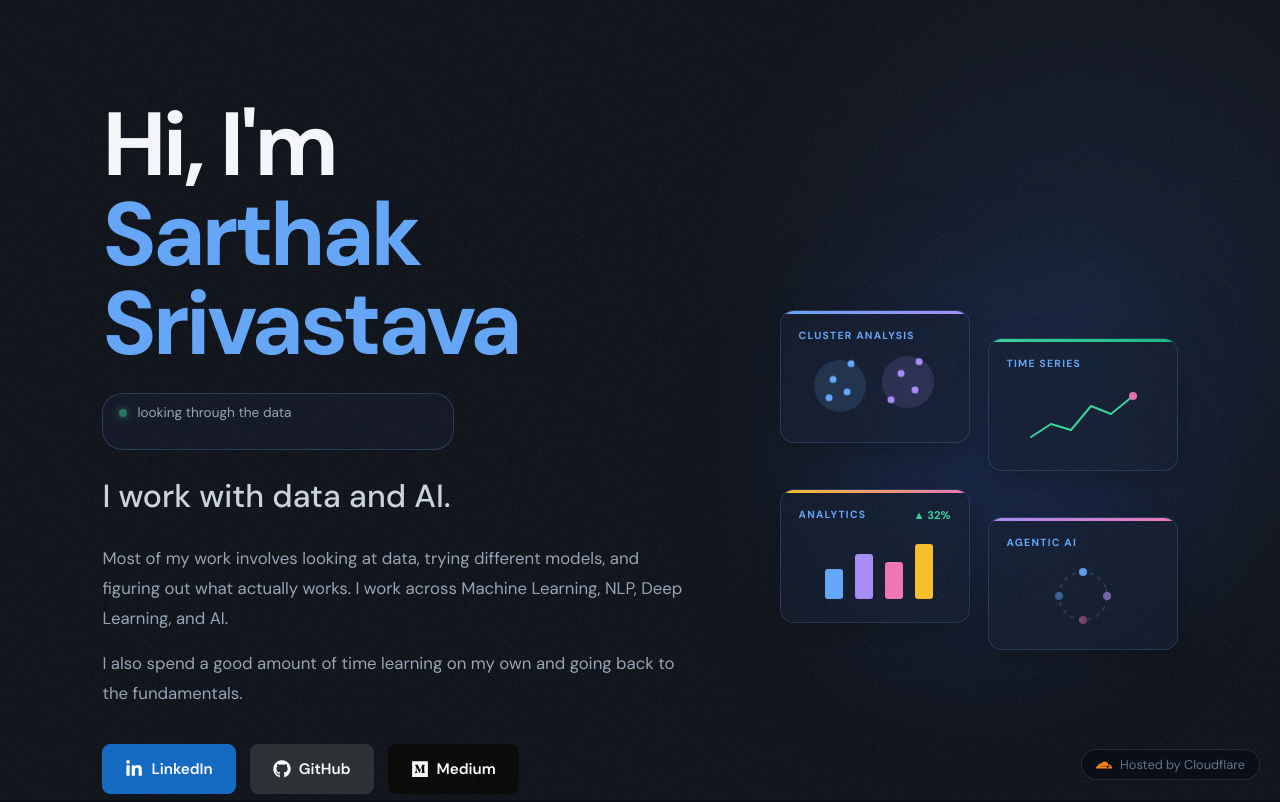
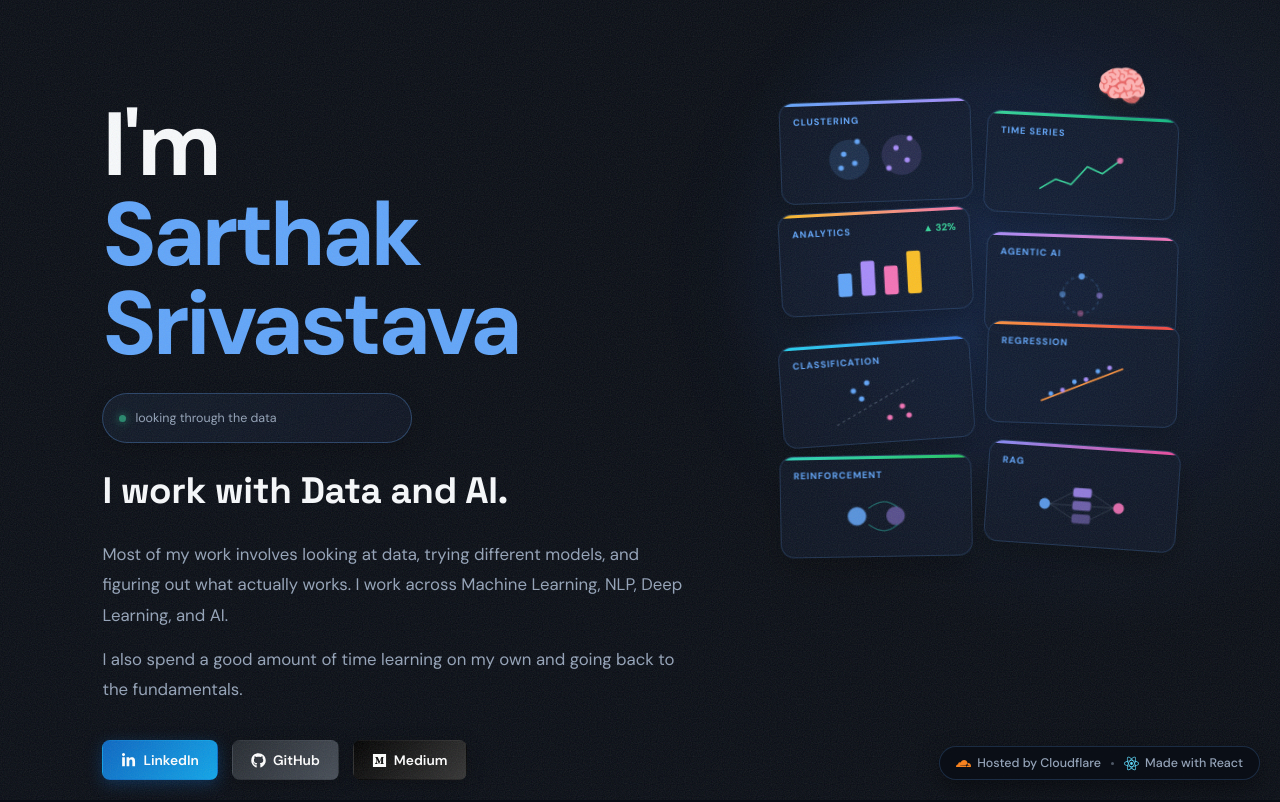
Before and after one commit to sarthakSrrrri/portfolio_fe, a React (Vite) app: page / in a window 1280 px wide. Shown: the top 802 px of the page. Built offline with nearby package versions, Linux system fonts and the light colour scheme.

Commit message:
deploy home section cloudflare

```diff
--- a/src/components/certifications/certifications.css
+++ b/src/components/certifications/certifications.css
@@ -54,10 +54,17 @@ height: 52px;
 border-radius: 12px;
 flex-shrink: 0;
 border: 1px solid rgba(148, 163, 184, 0.2);
-background: rgba(255, 153, 0, 0.1);
-color: #ff9900;
+background: rgba(96, 165, 250, 0.1);
+color: #60a5fa;
 font-size: 1.4rem;
 font-weight: 700;
+}
+
+.cert-icon-aws {
+border-color: rgba(255, 153, 0, 0.3);
+background: #232f3e;
+color: #ff9900;
+font-size: 1.6rem;
 }
 
 .cert-body h4 {
--- a/src/components/certifications/certifications.jsx
+++ b/src/components/certifications/certifications.jsx
@@ -7,12 +7,14 @@ const CERTIFICATIONS = [
     issuer: 'Amazon Web Services (AWS)',
     issued: 'Issued Jan 2026',
     Icon: FaAws,
+    brand: 'aws',
   },
   {
     title: 'Amazon Bedrock powered Agents with MCP Servers using the Strands Agents SDK',
     issuer: 'Amazon Web Services (AWS)',
     issued: 'Issued Jan 2026',
     Icon: FaAws,
+    brand: 'aws',
   },
   {
     title: 'Data Science | 6 Months Industry Live Training',
@@ -32,7 +34,7 @@ function Certifications() {
         <div className="cert-list">
           {CERTIFICATIONS.map((cert) => (
             <div className="cert-entry" key={cert.title}>
-              <div className="cert-icon">
+              <div className={`cert-icon${cert.brand === 'aws' ? ' cert-icon-aws' : ''}`}>
                 {cert.Icon ? <cert.Icon aria-hidden="true" /> : cert.initials}
               </div>
 
--- a/src/page/homePage/home.css
+++ b/src/page/homePage/home.css
@@ -27,21 +27,52 @@ bottom: 20px;
 z-index: 50;
 display: flex;
 align-items: center;
-gap: 8px;
-padding: 6px 14px;
+gap: 10px;
+padding: 8px 16px;
 border-radius: 999px;
 border: 1px solid rgba(96, 165, 250, 0.2);
 background: rgba(8, 12, 20, 0.75);
-backdrop-filter: blur(10px);
-font-size: 0.8rem;
-color: #64748b;
+backdrop-filter: blur(12px);
+box-shadow: 0 8px 22px rgba(0, 0, 0, 0.35);
+font-size: 0.78rem;
+font-weight: 500;
+color: #94a3b8;
 white-space: nowrap;
+transition: border-color 0.25s ease, transform 0.25s ease, box-shadow 0.25s ease;
+}
+
+.hosted-badge:hover {
+border-color: rgba(96, 165, 250, 0.4);
+transform: translateY(-2px);
+box-shadow: 0 12px 28px rgba(0, 0, 0, 0.45);
+}
+
+.hosted-item {
+display: inline-flex;
+align-items: center;
+gap: 6px;
+}
+
+.hosted-divider {
+width: 3px;
+height: 3px;
+border-radius: 50%;
+background: rgba(148, 163, 184, 0.5);
+flex-shrink: 0;
 }
 
 .hosted-icon {
-width: 16px;
-height: 16px;
+width: 15px;
+height: 15px;
+flex-shrink: 0;
+}
+
+.hosted-icon-cf {
 color: #f6821f;
+}
+
+.hosted-icon-react {
+color: #61dafb;
 }
 
 .home-container {
@@ -72,32 +103,34 @@ color: #60a5fa;
 }
 
 .home-role {
-font-size: clamp(1.4rem, 2.5vw, 2rem);
-font-weight: 500;
-line-height: 1.4;
-color: #cbd5e1;
+font-family: "Space Grotesk", sans-serif;
+font-size: clamp(1.6rem, 3vw, 2.3rem);
+font-weight: 700;
+line-height: 1.3;
+letter-spacing: -0.01em;
+color: #f8fafc;
 margin-bottom: 24px;
 }
 
 .status-line {
 display: inline-flex;
-align-items: flex-start;
-gap: 10px;
+align-items: center;
+gap: 9px;
 max-width: 100%;
 margin-bottom: 24px;
-padding: 10px 16px;
-border: 1px solid rgba(96, 165, 250, 0.25);
-border-radius: 20px;
-background: rgba(15, 23, 42, 0.5);
-font-size: 0.85rem;
+padding: 8px 16px;
+border: 1px solid rgba(96, 165, 250, 0.3);
+border-radius: 999px;
+background: linear-gradient(135deg, rgba(96, 165, 250, 0.08), rgba(15, 23, 42, 0.6));
+box-shadow: 0 8px 20px rgba(0, 0, 0, 0.25);
+font-size: 0.78rem;
 color: #94a3b8;
 }
 
 .status-dot {
-width: 8px;
-height: 8px;
+width: 7px;
+height: 7px;
 flex-shrink: 0;
-margin-top: 5px;
 border-radius: 50%;
 background: #34d399;
 box-shadow: 0 0 8px #34d399;
@@ -107,7 +140,7 @@ animation: pulseNode 2s ease-in-out infinite;
 .status-cycle {
 position: relative;
 display: block;
-width: 300px;
+width: 260px;
 max-width: 100%;
 height: 2.6em;
 overflow: hidden;
@@ -115,8 +148,9 @@ overflow: hidden;
 
 .status-cycle span {
 position: absolute;
-left: 0;
-top: 0;
+inset: 0;
+display: flex;
+align-items: center;
 line-height: 1.3;
 opacity: 0;
 animation: cycleText 28s infinite;
@@ -192,19 +226,19 @@ gap: 14px;
 }
 
 .home-button {
-padding: 14px 22px;
+padding: 10px 18px;
 border-radius: 8px;
-font-size: 0.95rem;
+font-size: 0.86rem;
 font-weight: 600;
 transition: all 0.25s ease;
 display: inline-flex;
 align-items: center;
-gap: 8px;
+gap: 7px;
 }
 
 .button-icon {
-width: 18px;
-height: 18px;
+width: 15px;
+height: 15px;
 flex-shrink: 0;
 }
 
@@ -230,39 +264,39 @@ transform: translateY(-2px);
 }
 
 .linkedin-button {
-background: #0a66c2;
-border-color: #0a66c2;
+background: linear-gradient(135deg, #0a66c2, #0ea5e9);
+border-color: transparent;
 color: #ffffff;
+box-shadow: 0 4px 16px rgba(10, 102, 194, 0.35);
 }
 
 .linkedin-button:hover {
-background: #0b74d6;
-border-color: #0b74d6;
-color: #ffffff;
+transform: translateY(-2px);
+box-shadow: 0 8px 22px rgba(10, 102, 194, 0.5);
 }
 
 .github-button {
-background: #24292f;
-border-color: #24292f;
+background: linear-gradient(135deg, #24292f, #454c56);
+border-color: transparent;
 color: #ffffff;
+box-shadow: 0 4px 16px rgba(0, 0, 0, 0.35);
 }
 
 .github-button:hover {
-background: #32393f;
-border-color: #32393f;
-color: #ffffff;
+transform: translateY(-2px);
+box-shadow: 0 8px 22px rgba(0, 0, 0, 0.5);
 }
 
 .medium-button {
-background: #000000;
-border-color: #000000;
+background: linear-gradient(135deg, #000000, #333333);
+border-color: transparent;
 color: #ffffff;
+box-shadow: 0 4px 16px rgba(0, 0, 0, 0.35);
 }
 
 .medium-button:hover {
-background: #1a1a1a;
-border-color: #1a1a1a;
-color: #ffffff;
+transform: translateY(-2px);
+box-shadow: 0 8px 22px rgba(0, 0, 0, 0.55);
 }
 
 .home-tech {
@@ -334,11 +368,11 @@ animation: none;
 
 .home-visual {
 position: relative;
+align-self: start;
 display: flex;
 justify-content: center;
 align-items: flex-start;
 min-height: 480px;
-padding-top: 40px;
 }
 
 .visual-glow {
@@ -350,25 +384,41 @@ background: rgba(37, 99, 235, 0.15);
 filter: blur(70px);
 }
 
+.floating-icon {
+position: absolute;
+top: -34px;
+right: 30px;
+z-index: 2;
+font-size: 2.6rem;
+filter: drop-shadow(0 10px 12px rgba(0, 0, 0, 0.5)) drop-shadow(0 2px 0 rgba(255, 255, 255, 0.08));
+animation: floatIcon 4.5s ease-in-out infinite;
+pointer-events: none;
+}
+
+@keyframes floatIcon {
+0%, 100% {
+transform: translateY(0) rotate(-6deg);
+}
+50% {
+transform: translateY(-14px) rotate(8deg);
+}
+}
+
 .mini-grid {
 position: relative;
 z-index: 1;
 width: 100%;
-max-width: 480px;
+max-width: 400px;
 display: grid;
 grid-template-columns: 1fr 1fr;
 align-items: start;
-gap: 18px;
-}
-
-.mini-grid > div:nth-child(2n) {
-margin-top: 28px;
+gap: 14px;
 }
 
 .mini-card {
 position: relative;
 overflow: hidden;
-padding: 18px;
+padding: 13px;
 border-radius: 14px;
 border: 1px solid rgba(96, 165, 250, 0.2);
 background: rgba(15, 23, 42, 0.65);
@@ -386,10 +436,43 @@ right: 0;
 height: 3px;
 }
 
+.mini-grid > div:nth-child(1) {
+transform: rotate(-2deg);
+}
+
+.mini-grid > div:nth-child(2) {
+transform: rotate(3deg) translateY(14px);
+}
+
+.mini-grid > div:nth-child(3) {
+transform: rotate(-3deg) translateY(-6px);
+}
+
+.mini-grid > div:nth-child(4) {
+transform: rotate(2deg) translateY(18px);
+}
+
+.mini-grid > div:nth-child(5) {
+transform: rotate(-4deg) translateY(8px);
+}
+
+.mini-grid > div:nth-child(6) {
+transform: rotate(2deg) translateY(-10px);
+}
+
+.mini-grid > div:nth-child(7) {
+transform: rotate(-1deg) translateY(6px);
+}
+
+.mini-grid > div:nth-child(8) {
+transform: rotate(4deg) translateY(-4px);
+}
+
 .mini-card:hover {
-transform: translateY(-6px);
+transform: translateY(-6px) rotate(0deg);
 border-color: rgba(96, 165, 250, 0.45);
 box-shadow: 0 20px 40px rgba(0, 0, 0, 0.45);
+z-index: 2;
 }
 
 .card-cluster::before {
@@ -408,11 +491,27 @@ background: linear-gradient(90deg, #fbbf24, #f472b6);
 background: linear-gradient(90deg, #a78bfa, #f472b6);
 }
 
+.card-classification::before {
+background: linear-gradient(90deg, #22d3ee, #3b82f6);
+}
+
+.card-regression::before {
+background: linear-gradient(90deg, #fb923c, #ef4444);
+}
+
+.card-reinforcement::before {
+background: linear-gradient(90deg, #2dd4bf, #22c55e);
+}
+
+.card-rag::before {
+background: linear-gradient(90deg, #818cf8, #ec4899);
+}
+
 .mini-label {
-margin-bottom: 12px;
-font-size: 0.65rem;
+margin-bottom: 8px;
+font-size: 0.58rem;
 font-weight: 700;
-letter-spacing: 0.12em;
+letter-spacing: 0.1em;
 color: #60a5fa;
 }
 
@@ -420,7 +519,7 @@ color: #60a5fa;
 display: flex;
 align-items: center;
 justify-content: space-between;
-margin-bottom: 12px;
+margin-bottom: 8px;
 }
 
 .mini-card-head .mini-label {
@@ -428,14 +527,14 @@ margin-bottom: 0;
 }
 
 .mini-trend {
-font-size: 0.7rem;
+font-size: 0.62rem;
 font-weight: 700;
 color: #34d399;
 }
 
 .mini-chart {
 width: 100%;
-height: 70px;
+height: 54px;
 display: block;
 }
 
@@ -524,6 +623,37 @@ transform-origin: center;
 animation: spin 6s linear infinite;
 }
 
+.classify-line {
+stroke: rgba(148, 163, 184, 0.35);
+stroke-width: 1.5;
+stroke-dasharray: 4 4;
+}
+
+.regression-line {
+stroke: #fb923c;
+stroke-width: 2;
+stroke-linecap: round;
+}
+
+.reinforce-path {
+fill: none;
+stroke: rgba(45, 212, 191, 0.4);
+stroke-width: 1.5;
+}
+
+.rag-node {
+opacity: 0.9;
+}
+
+.rag-chunk {
+opacity: 0.9;
+}
+
+.rag-line {
+stroke: rgba(148, 163, 184, 0.3);
+stroke-width: 1;
+}
+
 @keyframes float {
 0%, 100% {
 transform: translateY(0);
@@ -562,7 +692,6 @@ gap: 60px;
 justify-content: flex-start;
 align-items: flex-start;
 min-height: 0;
-padding-top: 0;
 }
 }
 
@@ -610,11 +739,15 @@ text-align: center;
 
 .mini-grid {
 grid-template-columns: 1fr 1fr;
-gap: 12px;
+gap: 10px;
+}
+
+.mini-grid > div {
+transform: none;
 }
 
 .mini-card {
-padding: 14px;
+padding: 11px;
 }
 }
 
@@ -622,8 +755,4 @@ padding: 14px;
 .mini-grid {
 grid-template-columns: 1fr;
 }
-
-.mini-grid > div:nth-child(2n) {
-margin-top: 0;
 }
-}
--- a/src/page/homePage/home.jsx
+++ b/src/page/homePage/home.jsx
@@ -1,6 +1,7 @@
 import { FaLinkedinIn, FaGithub, FaMedium, FaAws } from 'react-icons/fa'
 import {
   SiCloudflare,
+  SiReact,
   SiPython,
   SiTensorflow,
   SiPytorch,
@@ -13,7 +14,6 @@ import {
   SiPostgresql,
   SiHuggingface,
 } from 'react-icons/si'
-import Certifications from '../../components/certifications/certifications'
 import './home.css'
 
 const CLUSTER_MINI_A = [[18, 26], [32, 40], [14, 48], [36, 16]]
@@ -38,7 +38,7 @@ function Home() {
 return ( <> <main className="home"> <section className="home-container"> <div className="home-content">
 
       <h1 className="home-title">
-        Hi, I'm <span>Sarthak Srivastava</span>
+      I'm <span>Sarthak Srivastava</span>
       </h1>
 
       <div className="status-line">
@@ -56,7 +56,7 @@ return ( <> <main className="home"> <section className="home-container"> <div cl
       </div>
 
       <h2 className="home-role">
-        I work with data and AI.
+        I work with Data and AI.
       </h2>
 
       <p className="home-description">
@@ -104,22 +104,24 @@ return ( <> <main className="home"> <section className="home-container"> <div cl
         </a>
       </div>
 
-      <div className="home-tech">
+      {/* <div className="home-tech">
         <span>Machine Learning</span>
         <span>Artificial Intelligence</span>
         <span>Deep Learning</span>
         <span>NLP</span>
         <span>Data Science</span>
         <span>AWS</span>
-      </div>
+      </div> */}
     </div>
 
     <div className="home-visual">
       <div className="visual-glow"></div>
 
+      <span className="floating-icon" aria-hidden="true">🧠</span>
+
       <div className="mini-grid">
         <div className="mini-card card-cluster">
-          <p className="mini-label">CLUSTER ANALYSIS</p>
+          <p className="mini-label">CLUSTERING</p>
           <svg className="mini-chart" viewBox="0 0 120 70" aria-hidden="true">
             <circle className="cluster-halo halo-a" cx="25" cy="32" r="26" />
             <circle className="cluster-halo halo-b" cx="93" cy="28" r="26" />
@@ -163,14 +165,74 @@ return ( <> <main className="home"> <section className="home-container"> <div cl
             <circle className="agent-node dot-a pulse-dot" cx="11" cy="35" r="4" style={{ animationDelay: '1.2s' }} />
           </svg>
         </div>
+
+        <div className="mini-card card-classification">
+          <p className="mini-label">CLASSIFICATION</p>
+          <svg className="mini-chart" viewBox="0 0 120 70" aria-hidden="true">
+            <line className="classify-line" x1="6" y1="62" x2="114" y2="8" />
+            <circle className="dot dot-a" cx="30" cy="20" r="3.5" style={{ animationDelay: '0s' }} />
+            <circle className="dot dot-a" cx="48" cy="12" r="3.5" style={{ animationDelay: '0.2s' }} />
+            <circle className="dot dot-a" cx="40" cy="34" r="3.5" style={{ animationDelay: '0.4s' }} />
+            <circle className="dot dot-c" cx="75" cy="58" r="3.5" style={{ animationDelay: '0.1s' }} />
+            <circle className="dot dot-c" cx="92" cy="46" r="3.5" style={{ animationDelay: '0.3s' }} />
+            <circle className="dot dot-c" cx="100" cy="60" r="3.5" style={{ animationDelay: '0.5s' }} />
+          </svg>
+        </div>
+
+        <div className="mini-card card-regression">
+          <p className="mini-label">REGRESSION</p>
+          <svg className="mini-chart" viewBox="0 0 120 70" aria-hidden="true">
+            <line className="regression-line" x1="8" y1="58" x2="112" y2="14" />
+            <circle className="dot dot-a" cx="20" cy="50" r="3" style={{ animationDelay: '0s' }} />
+            <circle className="dot dot-b" cx="35" cy="46" r="3" style={{ animationDelay: '0.15s' }} />
+            <circle className="dot dot-a" cx="50" cy="36" r="3" style={{ animationDelay: '0.3s' }} />
+            <circle className="dot dot-b" cx="65" cy="34" r="3" style={{ animationDelay: '0.45s' }} />
+            <circle className="dot dot-a" cx="80" cy="24" r="3" style={{ animationDelay: '0.6s' }} />
+            <circle className="dot dot-b" cx="95" cy="20" r="3" style={{ animationDelay: '0.75s' }} />
+          </svg>
+        </div>
+
+        <div className="mini-card card-reinforcement">
+          <p className="mini-label">REINFORCEMENT</p>
+          <svg className="mini-chart" viewBox="0 0 100 70" aria-hidden="true">
+            <path className="reinforce-path" d="M40,25 C55,14 65,14 78,24" />
+            <path className="reinforce-path" d="M78,46 C65,57 55,57 40,46" />
+            <circle className="agent-node dot-a pulse-dot" cx="25" cy="35" r="12" style={{ animationDelay: '0s' }} />
+            <circle className="agent-node dot-b pulse-dot" cx="75" cy="35" r="12" style={{ animationDelay: '0.5s' }} />
+          </svg>
+        </div>
+
+        <div className="mini-card card-rag">
+          <p className="mini-label">RAG</p>
+          <svg className="mini-chart" viewBox="0 0 120 70" aria-hidden="true">
+            <circle className="rag-node dot-a" cx="12" cy="35" r="7" />
+            <rect className="rag-chunk pulse-dot dot-b" x="48" y="12" width="24" height="12" rx="3" style={{ animationDelay: '0s' }} />
+            <rect className="rag-chunk pulse-dot dot-b" x="48" y="29" width="24" height="12" rx="3" style={{ animationDelay: '0.3s' }} />
+            <rect className="rag-chunk pulse-dot dot-b" x="48" y="46" width="24" height="12" rx="3" style={{ animationDelay: '0.6s' }} />
+            <circle className="rag-node dot-c" cx="108" cy="35" r="7" />
+            <line className="rag-line" x1="19" y1="35" x2="48" y2="18" />
+            <line className="rag-line" x1="19" y1="35" x2="48" y2="35" />
+            <line className="rag-line" x1="19" y1="35" x2="48" y2="52" />
+            <line className="rag-line" x1="72" y1="18" x2="101" y2="35" />
+            <line className="rag-line" x1="72" y1="35" x2="101" y2="35" />
+            <line className="rag-line" x1="72" y1="52" x2="101" y2="35" />
+          </svg>
+        </div>
       </div>
     </div>
   </section>
 
-  <p className="hosted-badge">
-    <SiCloudflare className="hosted-icon" aria-hidden="true" />
-    Hosted by Cloudflare
-  </p>
+  <div className="hosted-badge">
+    <span className="hosted-item">
+      <SiCloudflare className="hosted-icon hosted-icon-cf" aria-hidden="true" />
+      Hosted by Cloudflare
+    </span>
+    <span className="hosted-divider"></span>
+    <span className="hosted-item">
+      <SiReact className="hosted-icon hosted-icon-react" aria-hidden="true" />
+      Made with React
+    </span>
+  </div>
 </main>
 
 <section className="tech-marquee">
@@ -183,8 +245,6 @@ return ( <> <main className="home"> <section className="home-container"> <div cl
     ))}
   </div>
 </section>
-
-<Certifications />
 </>
 );
 }
```
